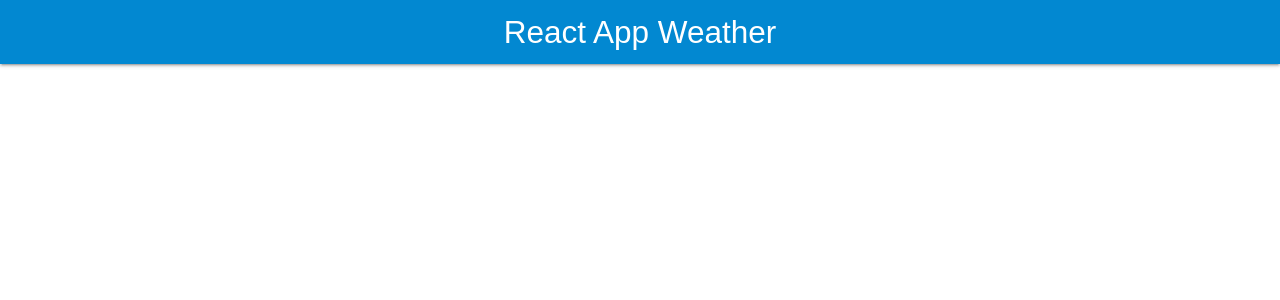
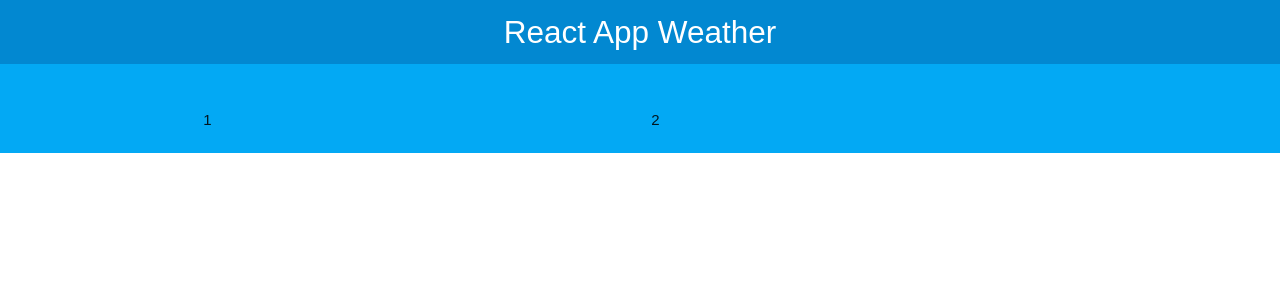
Before and after one commit to alecaceres/weather, a React (Create React App) app: page / in a window 1280 px wide. Shown: the top 300 px of the page. Built offline with nearby package versions, Linux system fonts and the light colour scheme.

Commit message:
Create two columns

```diff
--- a/src/App.js
+++ b/src/App.js
@@ -7,6 +7,18 @@ function App() {
       <Header
         title="React App Weather"
       />
+      <div className="contenedor-form">
+        <div className="container">
+          <div className="row">
+            <div className="col m6 s12">
+              1
+            </div>
+            <div className="col m6 s12">
+              2
+            </div>
+          </div>
+        </div>
+      </div>
     </Fragment>
   );
 }
```
